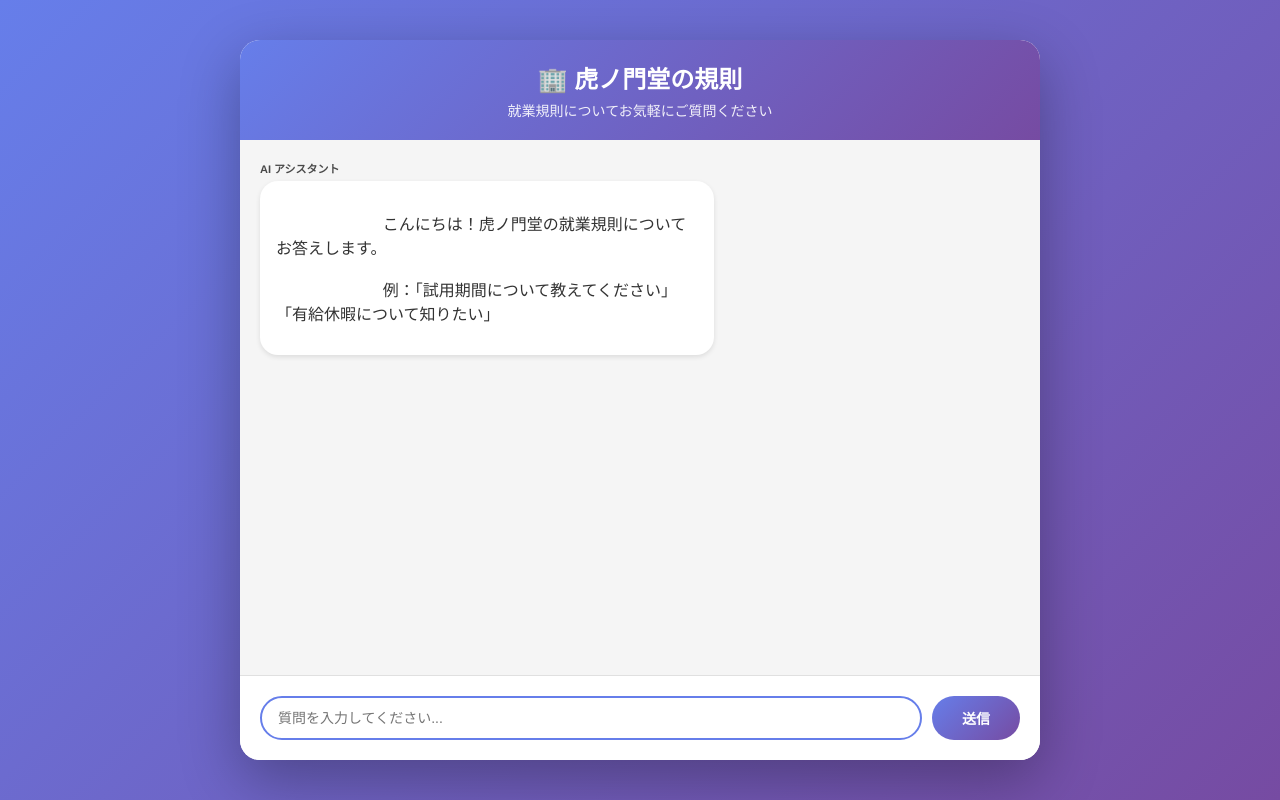
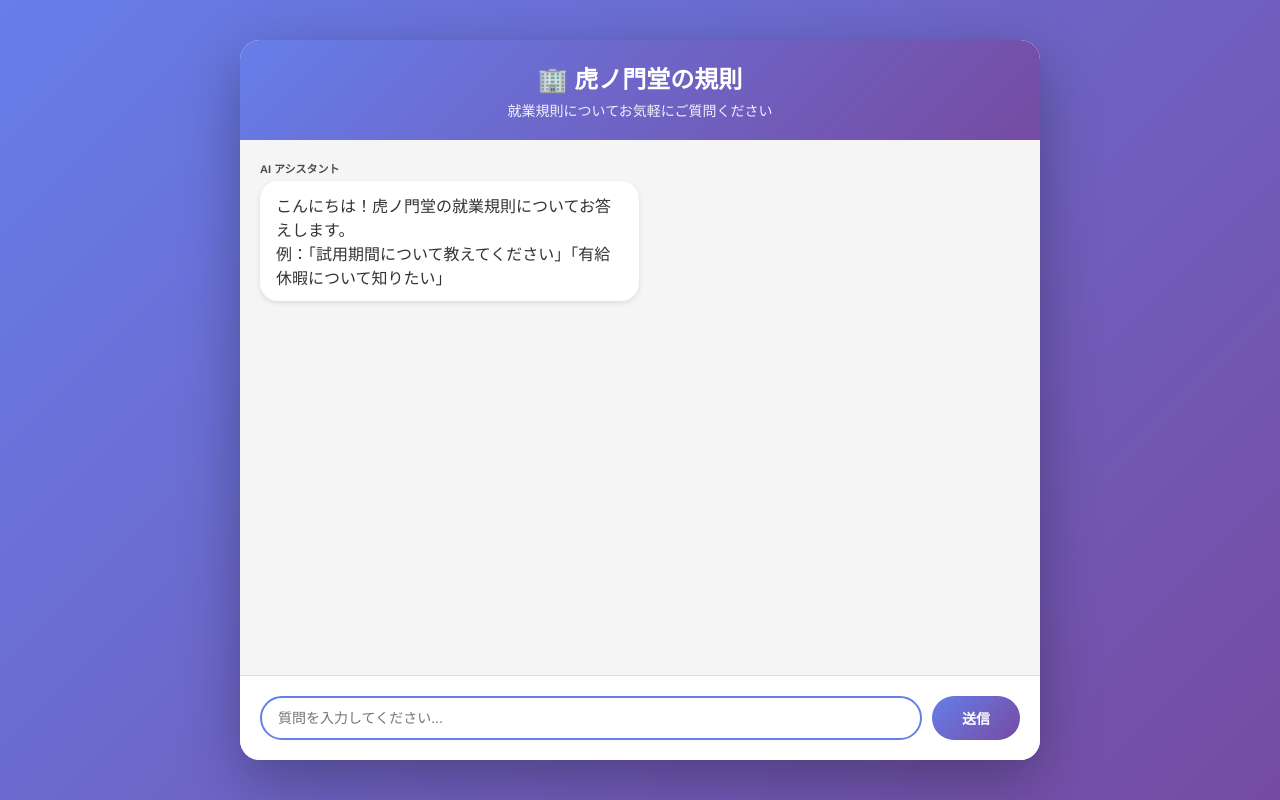
Before and after one commit to TadFuji/tora, a Flask app: page / in a window 1280 px wide. Run offline with Flask 3, Linux system fonts and the light colour scheme.

Commit message:
Improve spacing in AI assistant's greeting message for better readability
Adjusted white-space CSS property for the AI assistant's message content div in templates/index.html to resolve unnecessary leading space.

Replit-Commit-Author: Agent
Replit-Commit-Session-Id: 9f25c34a-cfcb-4183-a17e-b5ed37a7528a
Replit-Commit-Checkpoint-Type: full_checkpoint
Replit-Commit-Event-Id: 7692db3c-f511-4352-9e58-9ebf51d84e43
Replit-Commit-Screenshot-Url: https://storage.googleapis.com/screenshot-production-us-central1/72581944-7c6f-495f-ab96-6da263ce666f/9f25c34a-cfcb-4183-a17e-b5ed37a7528a/w3ZtOlU

```diff
--- a/templates/index.html
+++ b/templates/index.html
@@ -256,10 +256,7 @@
             <div class="message bot">
                 <div>
                     <div class="message-label">AI アシスタント</div>
-                    <div class="message-content">
-                        こんにちは！虎ノ門堂の就業規則についてお答えします。<br>
-                        例：「試用期間について教えてください」「有給休暇について知りたい」
-                    </div>
+                    <div class="message-content" style="white-space: normal;">こんにちは！虎ノ門堂の就業規則についてお答えします。<br>例：「試用期間について教えてください」「有給休暇について知りたい」</div>
                 </div>
             </div>
         </div>
```
